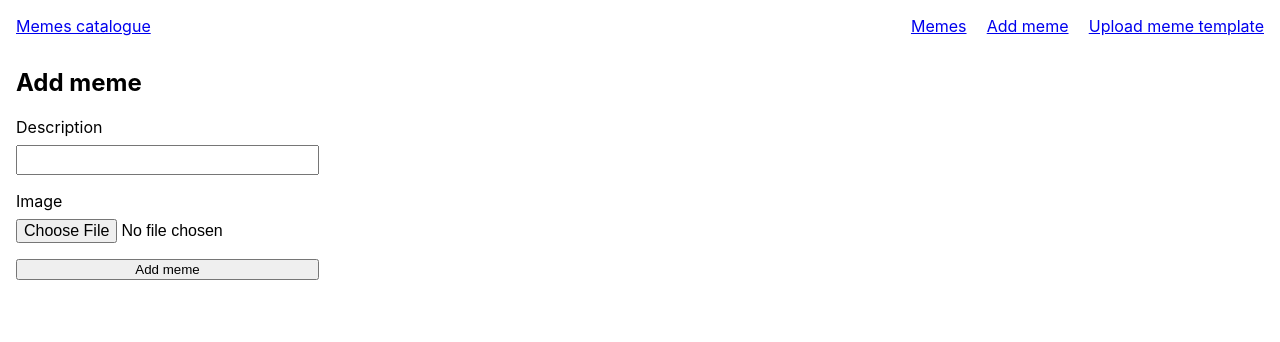
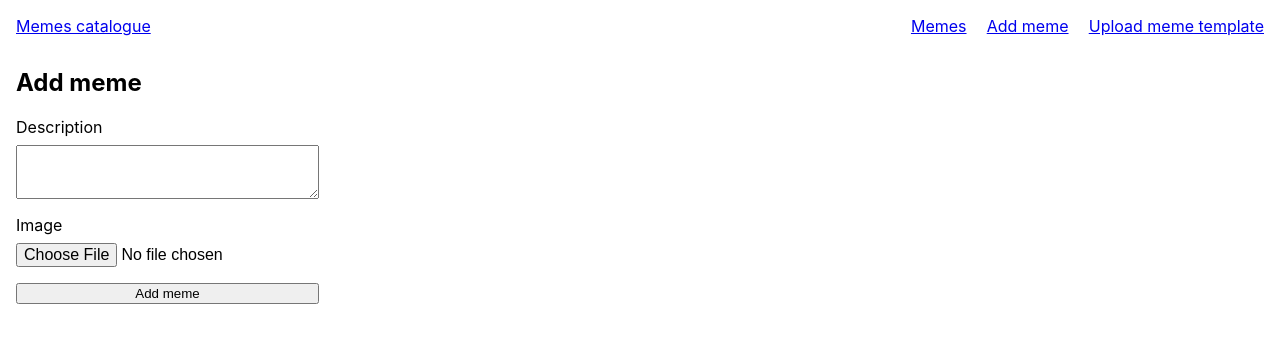
Before and after one commit to ilyaabramovich/meme-catalogue, a React (Create React App) app in the folder frontend/: page /memes/new in a window 1280 px wide. Shown: the top 342 px of the page. Built offline with nearby package versions, Linux system fonts and the light colour scheme; no server answers.

Commit message:
make description textarea

```diff
--- a/frontend/src/components/MemeForm/index.js
+++ b/frontend/src/components/MemeForm/index.js
@@ -50,7 +50,7 @@ export default function MemeForm() {
         <label className="form-label" htmlFor="description">
           Description
         </label>
-        <input className='form-control' name='description' id='description' minLength={3} maxLength={300}
+        <textarea className='form-control' name='description' id='description' minLength={3} maxLength={300}
                value={description}
                onChange={handleDescriptionChange}/>
       </div>
```
